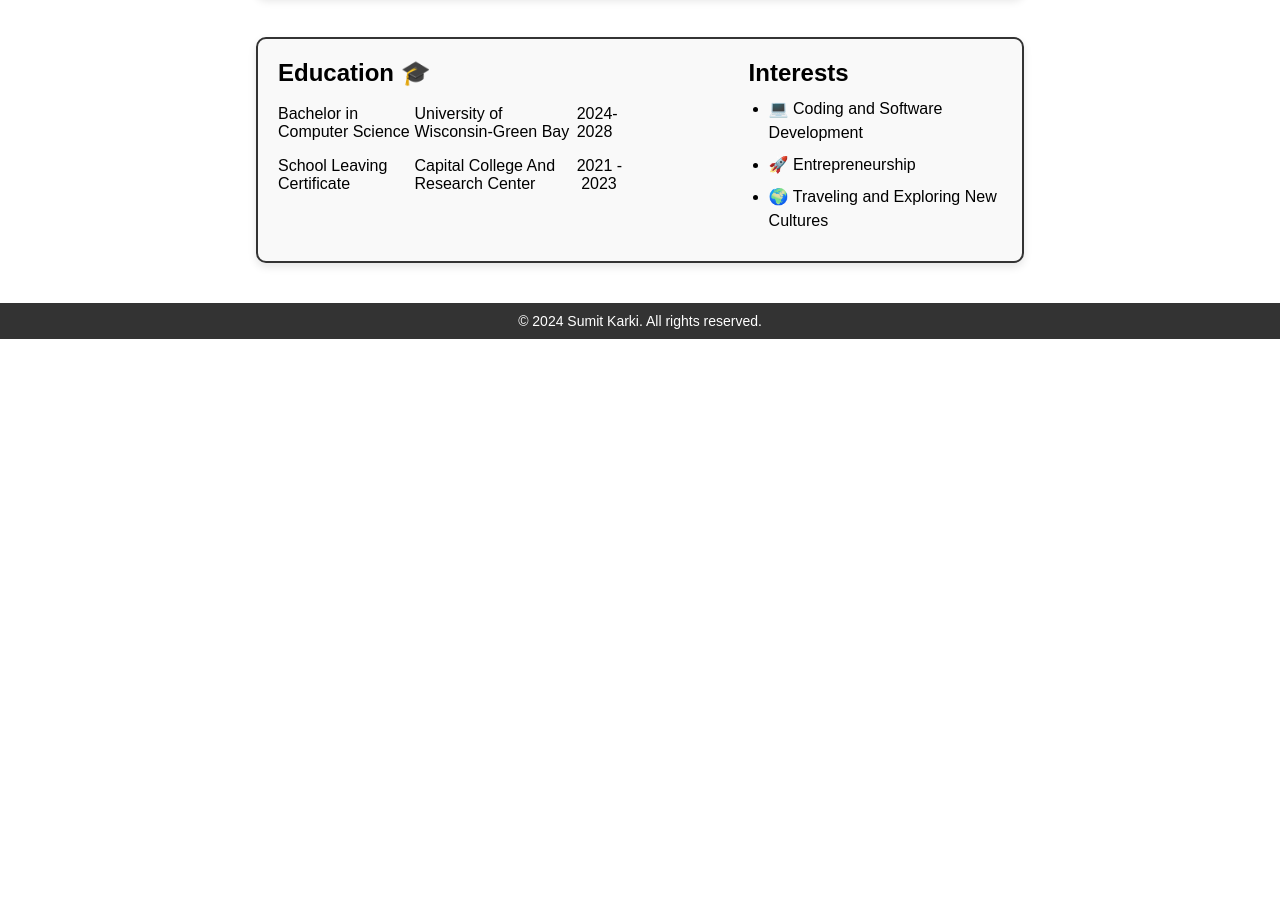
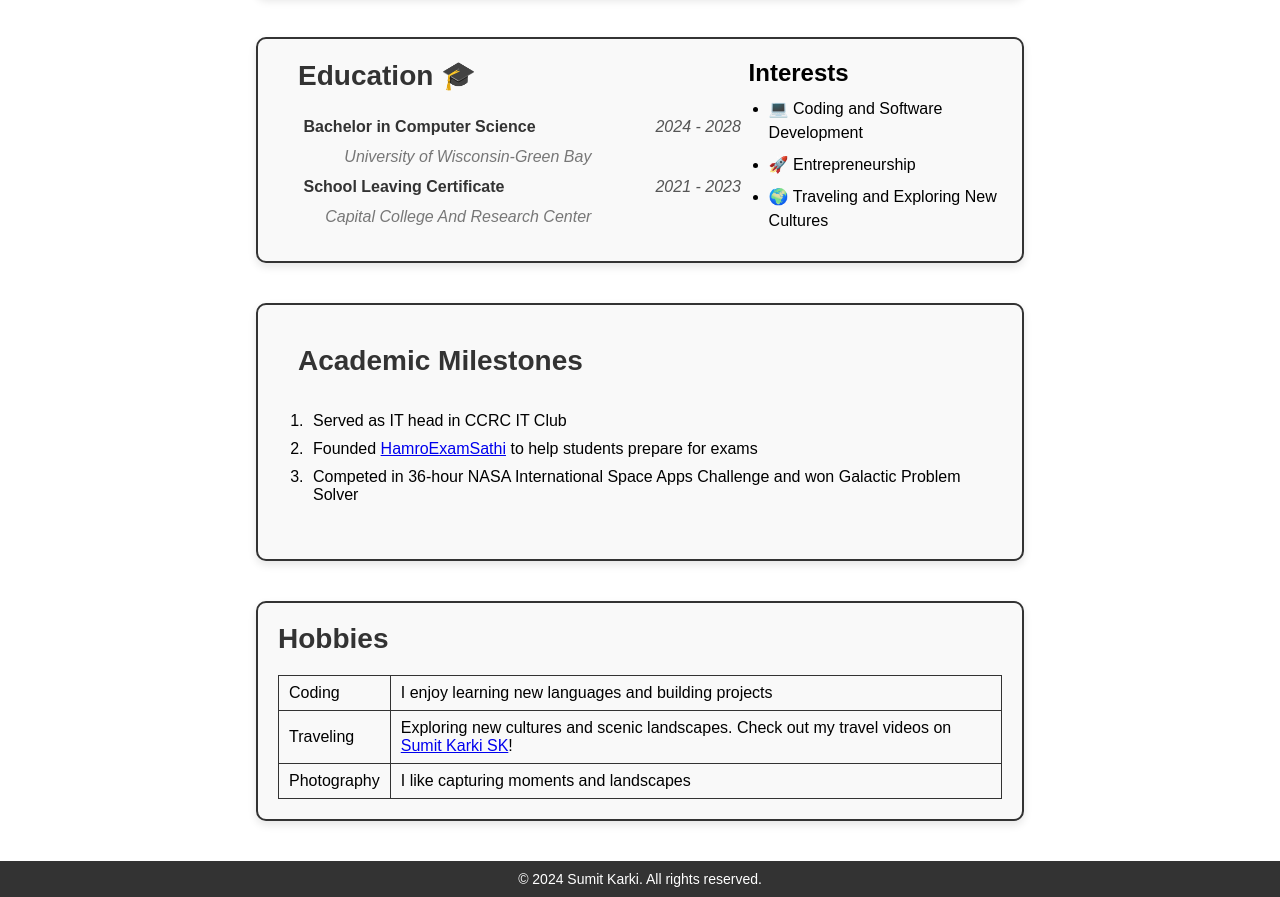
Before and after one commit to sumitkarki07/sumitkarki07-github.io, a plain HTML site: page index.html in a window 1280 px wide. Shown: the part 489-1386 px from the top of the page. Before the commit the page ends 828 px from the top, so only its background shows below. Drawn offline with Linux system fonts and the light colour scheme.

Commit message:
some content change

```diff
--- a/index.html
+++ b/index.html
@@ -9,52 +9,97 @@
     <link rel="stylesheet" href="style.css">
 </head>
 <body>
+    <div class="outline">
     <div class="profile-container">
         <div class="profile-info">
             <h1>Sumit Karki</h1>
             <p>Bachelor of Science in computer science</p>
             <div class="social_meida-icon">
-                <a href="https://www.linkedin.com/in/sumit-karki-602b0a235/" target="_blank"><i class="fab fa-linkedin" aria-hidden="true" style="font-size: 30px;"></i></a>  <!--this link will open in new tab: (target=blank)-->
-                <a href="https://github.com/sumitkarki07"><i class="fab fa-github" aria-hidden="true" style="font-size: 30px;"></i></a>   <!--This will open in a same tab-->
+                <a href="https://www.linkedin.com/in/sumit-karki-602b0a235/" target="_blank"> <!--this link will open in new tab: (target=blank)-->
+                    <i class="fab fa-linkedin" aria-hidden="true" style="font-size: 30px;"></i>
+                </a>
+                <a href="https://github.com/sumitkarki07">
+                    <i class="fab fa-github" aria-hidden="true" style="font-size: 30px;"></i> <!--This will open in a same tab-->
+                </a>
             </div>
         </div>
         <div class="profile-image">
-               <a href="https://www.sumit-karki.com.np/"> <img src="image/sumit karki.jpg" alt="profile-image"></a> <!--it fulfill the requirement of image link-->
+            <a href="https://www.sumit-karki.com.np/">
+                <img src="image/sumit karki.jpg" alt="profile-image"> <!--it fulfill the requirement of image link-->
+            </a>
         </div>
     </div>
+
     <div class="about-me-container">
         <h2>About Me</h2>
         <p>
             I’m Sumit Karki, an international freshman at UW-Green Bay, pursuing a Bachelor’s in Computer Science with a focus on Software Engineering.
-                 As the founder of <a href="https://yatruchautari.com/">YatruChautari</a>, I’m driven to showcase the extraordinary beauty of Nepal. My mission &#128640;? To build a powerful platform that not
+            As the founder of <a href="https://yatruchautari.com/">YatruChautari</a>, I’m driven to showcase the extraordinary beauty of Nepal.
+            My mission &#128640;? To build a powerful platform that not
             only attracts but guides and inspires tourists to explore the vibrant culture and breathtaking landscapes of my homeland.
         </p>
     </div>
+
     <div class="education-interest-container">
         <div class="education-section">
             <h2>Education &#127891;</h2>
-                <table>
+            <table>  <!--Table without boarder-->
                 <tr>
-                        <td>Bachelor in Computer Science</td>
-                        <td>University of Wisconsin-Green Bay</td>
-                        <td>2024-2028</td>
+                    <td class="degree">Bachelor in Computer Science</td>
+                    <td class="date">2024 - 2028</td>
                 </tr>
                 <tr>
-                        <td>School Leaving Certificate</td>
-                        <td>Capital College And Research Center</td>
-                        <td>2021&nbsp;-&nbsp;2023</td> <!--to make number in same line:(&nbsp;)-->
+                    <td class="university">University of Wisconsin-Green Bay</td>
+                </tr>
+                <tr>
+                    <td class="degree">School Leaving Certificate</td>
+                    <td class="date">2021&nbsp;-&nbsp;2023</td> <!--to make number in same line:(&nbsp;)-->
+                </tr>
+                <tr>
+                    <td class="university">Capital College And Research Center</td>
                 </tr>
             </table>
         </div>
         <div class="interest-section">
             <h2>Interests</h2>
-                <ul>
-                    <li> &#128187; Coding and Software Development</li>  <!--i have used unicode for emoji-->
+            <ul>    <!--unorderd list for interest section-->
+                <li> &#128187; Coding and Software Development</li>  <!--I have used unicode for emoji-->
                 <li> &#128640; Entrepreneurship</li>
                 <li> &#127757; Traveling and Exploring New Cultures</li>
             </ul>
         </div>
     </div>
+    <div class="academic-milestone-container">
+        <div class="academic-milestone">
+            <h2>Academic Milestones</h2>
+            <ol>   <!-- Ordered list for academic milestones -->
+                <li>Served as IT head in CCRC IT Club</li>
+                <li>Founded <a href="https://hamroexamsathi.com/" target="_blank">HamroExamSathi</a> to help students prepare for exams</li>
+                <li>Competed in 36-hour NASA International Space Apps Challenge and won Galactic Problem Solver</li>
+            </ol>
+        </div>
+
+    </div>
+
+    <div class="hobbies-container">
+        <h2>Hobbies</h2>
+        <table class="bordered-table">  <!-- Table with borders : properties in CSS-->
+            <tr>
+                <td>Coding</td>
+                <td>I enjoy learning new languages and building projects</td>
+            </tr>
+            <tr>
+                <td>Traveling</td>
+                <td>Exploring new cultures and scenic landscapes. Check out my travel videos on <a href="https://www.youtube.com/@SumitKarkiSk" target="_blank">Sumit Karki SK</a>!</td>
+            </tr>
+            <tr>
+                <td>Photography</td>
+                <td>I like capturing moments and landscapes</td>
+            </tr>
+        </table>
+    </div>
+    </div>
+    <!-- Footer Section -->
     <footer>
         <p>&copy; 2024 Sumit Karki. All rights reserved.</p>
     </footer>
--- a/style.css
+++ b/style.css
@@ -8,9 +8,8 @@
   font-family: Arial, sans-serif;
 }
 
-  /* Profile container styling */
 .profile-container {
-    display: flex;  /* align items in a row (text and image)*/
+  display: flex;  /* align items in a row (text and image) */
   align-items: center;
   justify-content: space-between;
   margin: 40px auto;
@@ -39,8 +38,8 @@
 .profile-image img {
   width: 150px;
   height: 150px;
+}
 
-  }
 .about-me-container {
   margin: 40px auto;
   width: 60%;
@@ -61,9 +60,10 @@
   line-height: 1.5;
   color: rgb(7, 7, 7);
 }
+
 .education-interest-container {
   display: flex;
-    justify-content: space-between;
+  justify-content: space-between; /* Align interests and education side by side */
   margin: 40px auto;
   width: 60%;
   padding: 20px;
@@ -73,28 +73,59 @@
   background-color: #f9f9f9;
 }
 
-  .education-section,
-  .interest-section {
-    width: 50%;
+.education-section {
+  width: auto;
+  padding-left: 20px;
 }
+
+.education-section h2 {
+  font-size: 28px;
+  color: #333;
+  margin-bottom: 20px;
+}
+
+.education-section table {
+  width: 120%;
+  border-collapse: collapse;
+}
+
+.education-section td {
+  padding: 6px 5.5px;
+  font-size: 16px;
+}
+
+.education-section .degree {
+  font-weight: bold;
+  color: #333;
+}
+
+.education-section .university {
+  font-style: italic;
+  color: #777;
+}
+
+.education-section .date {
+  text-align: right;
+  font-style: italic;
+  color: #555;
+}
+
+.education-section td:first-child {
+  width: 60%;
+}
+
+.education-section td:last-child {
+  width: 30%;
+  text-align: right;
+}
+
 .interest-section {
   width: 35%;
 }
 
-  .education-section h2,
 .interest-section h2 {
   font-size: 24px;
   margin-bottom: 10px;
-  }
-
-  table {
-    width: 100%;
-    border-collapse: collapse;
-  }
-
-  td {
-    padding: 8px 0;
-    font-size: 16px;
 }
 
 .interest-section ul {
@@ -107,6 +138,72 @@
   line-height: 1.5;
   margin-bottom: 8px;
 }
+
+.academic-milestone-container{
+  display: flex;
+  margin: 40px auto;
+  width: 60%;
+  padding: 20px;
+  border: 2px solid #333;
+  border-radius: 10px;
+  box-shadow: 0 4px 8px rgba(0, 0, 0, 0.1);
+  background-color: #f9f9f9;
+}
+.academic-milestone h2{
+  font-size: 28px;
+  color: #333;
+  margin-bottom: 20px;
+
+}
+.academic-milestone{
+  width: 100%;
+  padding: 20px;
+}
+.academic-milestone ol {
+  padding: 10px;
+}
+.academic-milestone li {
+  padding: 5px;
+  font-size: 16px
+}
+
+.hobbies-container {
+  margin: 40px auto;
+  width: 60%;
+  border: 2px solid #333;
+  border-radius: 10px;
+  padding: 20px;
+  box-shadow: 0 4px 8px rgba(0, 0, 0, 0.1);
+  background-color: #f9f9f9;
+}
+
+.hobbies-container table {
+  width: 100%;
+  border: 2px gray;
+}
+.hobbies-container h2 {
+  font-size: 28px;
+  color: #333;
+  margin-bottom: 20px;
+}
+
+.hobbies-container td {
+  padding: 8px 0;
+  font-size: 16px;
+}
+
+.bordered-table {
+  width: 100%;
+  border: 2px solid #000; /* Border around the table */
+  border-collapse: collapse; /* Collapse borders */
+}
+
+.bordered-table td {
+  padding: 8px 10px;
+  border: 1px solid #333; /* Border for individual cells */
+  font-size: 16px;
+}
+
 footer {
   text-align: center;
   padding: 10px 0;
```
Lines whose indentation alone changed are shown as unchanged.
